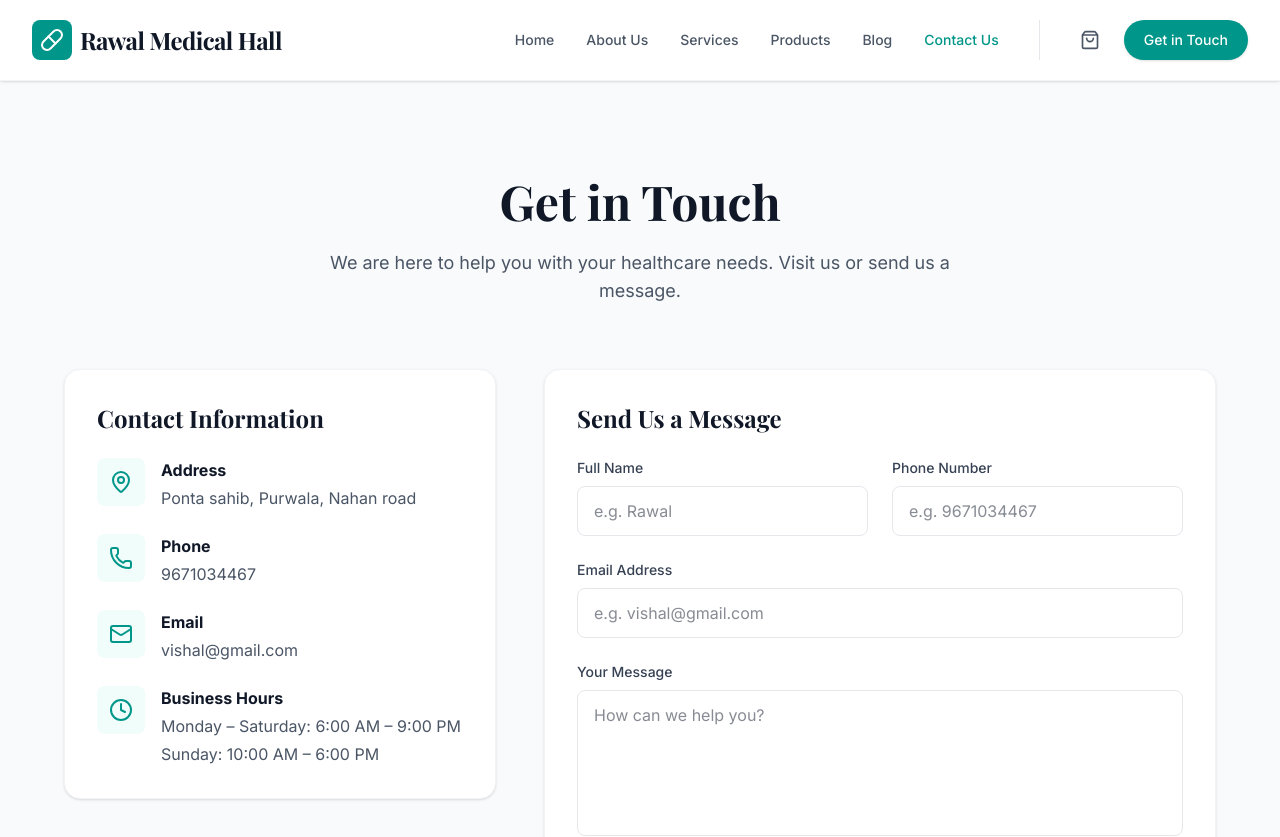
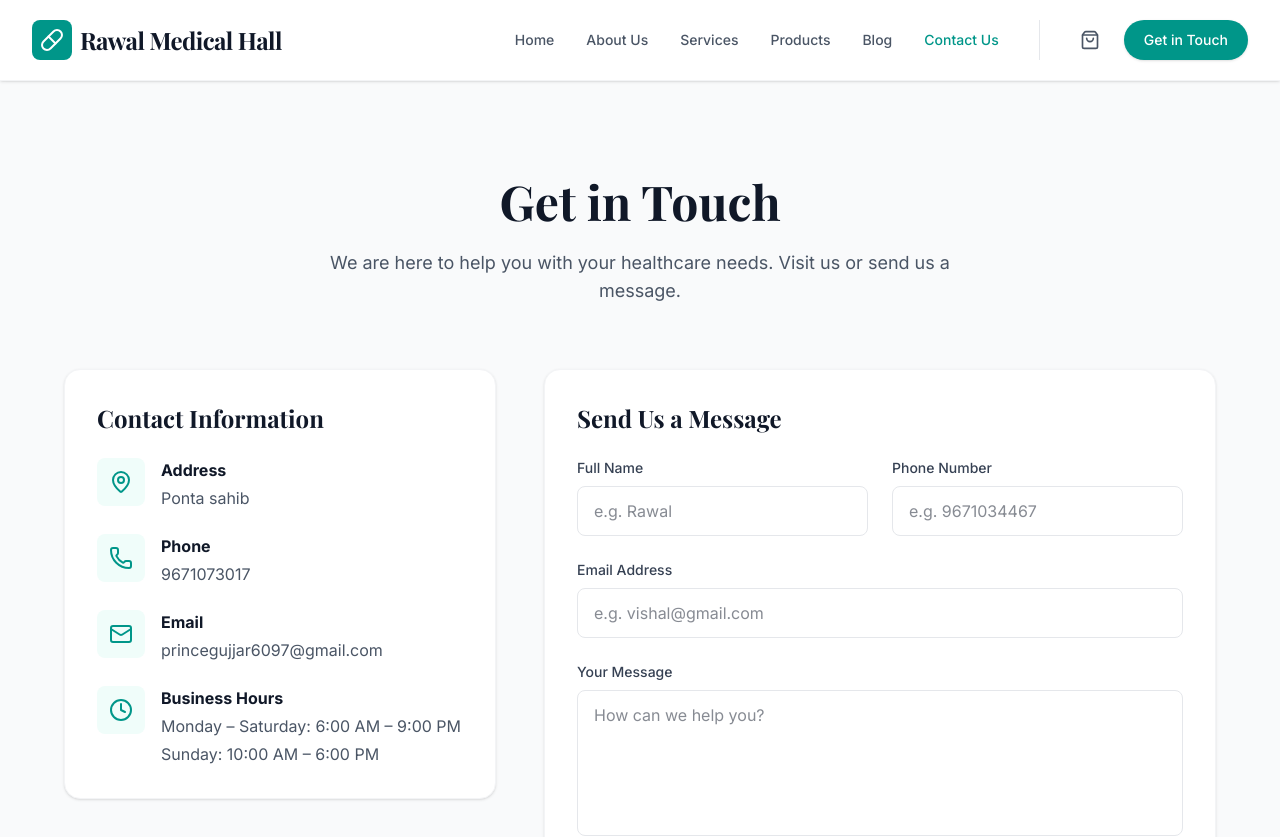
Before and after one commit to princegujjar6097-lgtm/demo, a React (Vite) app: page /contact in a window 1280 px wide. Shown: the top 837 px of the page. Built offline with nearby package versions, Linux system fonts and the light colour scheme; a web font is replaced by a local one.

Commit message:
Update Contact.tsx

```diff
--- a/src/pages/Contact.tsx
+++ b/src/pages/Contact.tsx
@@ -55,7 +55,7 @@ export function Contact() {
                   </div>
                   <div>
                     <span className="block font-bold text-gray-900 mb-1">Address</span>
-                    <span className="text-gray-600">Ponta sahib, Purwala, Nahan road</span>
+                    <span className="text-gray-600">Ponta sahib</span>
                   </div>
                 </li>
                 <li className="flex items-start gap-4">
@@ -64,7 +64,7 @@ export function Contact() {
                   </div>
                   <div>
                     <span className="block font-bold text-gray-900 mb-1">Phone</span>
-                    <span className="text-gray-600">9671034467</span>
+                    <span className="text-gray-600">9671073017</span>
                   </div>
                 </li>
                 <li className="flex items-start gap-4">
@@ -73,7 +73,7 @@ export function Contact() {
                   </div>
                   <div>
                     <span className="block font-bold text-gray-900 mb-1">Email</span>
-                    <span className="text-gray-600">vishal@gmail.com</span>
+                    <span className="text-gray-600">princegujjar6097@gmail.com</span>
                   </div>
                 </li>
                 <li className="flex items-start gap-4">
```
